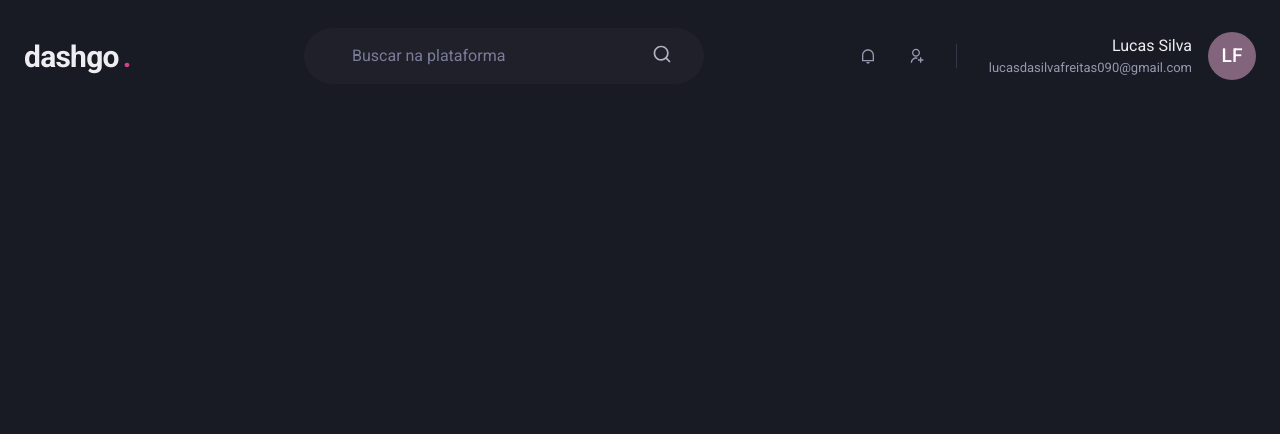
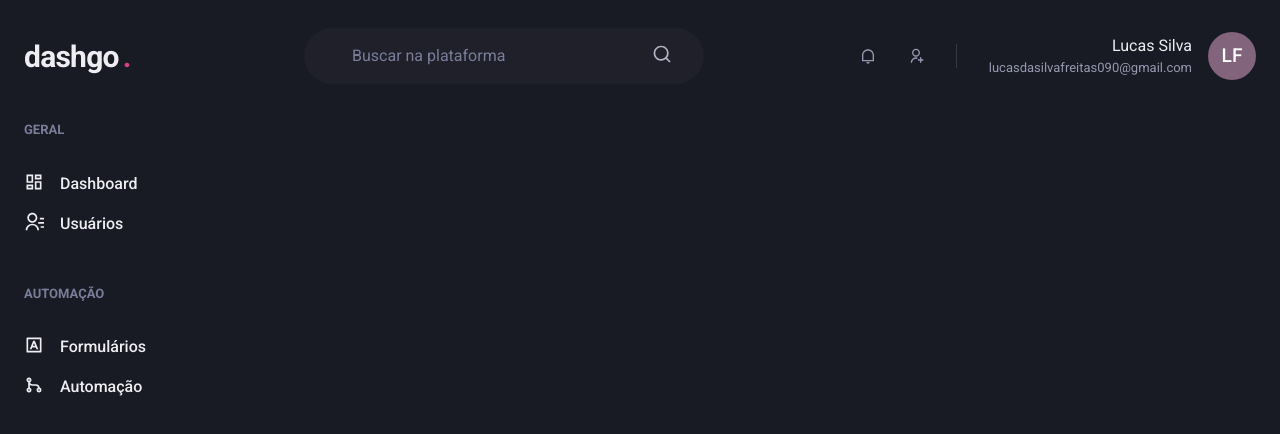
Before and after one commit to olucasfreitas/dash-go, a Next.js app: page /dashboard in a window 1280 px wide. Shown: the top 434 px of the page. Built offline with nearby package versions, Linux system fonts and the light colour scheme.

Commit message:
created sidebar and added it to dashboard page

```diff
--- /dev/null
+++ b/src/components/Sidebar.tsx
@@ -0,0 +1,54 @@
+import { Box, Icon, Stack, Text, Link } from "@chakra-ui/react";
+import {
+  RiContactsLine,
+  RiDashboardLine,
+  RiGitMergeLine,
+  RiInputMethodLine,
+} from "react-icons/ri";
+
+export function Sidebar() {
+  return (
+    <Box as="aside" w="64" mr="8">
+      <Stack spacing="12" align="flex-start">
+        <Box>
+          <Text fontWeight="bold" color="gray.400" fontSize="small">
+            GERAL
+          </Text>
+          <Stack spacing="4" mt="8" align="stretch">
+            <Link display="flex">
+              <Icon as={RiDashboardLine} fontSize="20" />
+              <Text ml="4" fontWeight="medium">
+                Dashboard
+              </Text>
+            </Link>
+            <Link display="flex">
+              <Icon as={RiContactsLine} fontSize="20" />
+              <Text ml="4" fontWeight="medium">
+                Usuários
+              </Text>
+            </Link>
+          </Stack>
+        </Box>
+        <Box>
+          <Text fontWeight="bold" color="gray.400" fontSize="small">
+            AUTOMAÇÃO
+          </Text>
+          <Stack spacing="4" mt="8" align="stretch">
+            <Link display="flex">
+              <Icon as={RiInputMethodLine} fontSize="20" />
+              <Text ml="4" fontWeight="medium">
+                Formulários
+              </Text>
+            </Link>
+            <Link display="flex">
+              <Icon as={RiGitMergeLine} fontSize="20" />
+              <Text ml="4" fontWeight="medium">
+                Automação
+              </Text>
+            </Link>
+          </Stack>
+        </Box>
+      </Stack>
+    </Box>
+  );
+}
--- a/src/pages/dashboard.tsx
+++ b/src/pages/dashboard.tsx
@@ -1,5 +1,14 @@
 import { Header } from "@/components/Header";
+import { Sidebar } from "@/components/Sidebar";
+import { Flex } from "@chakra-ui/react";
 
 export default function Dashboard() {
-  return <Header />;
+  return (
+    <Flex direction="column" h="100vh">
+      <Header />
+      <Flex w="100%" my="6" maxW={1480} mx="auto" px="6">
+        <Sidebar />
+      </Flex>
+    </Flex>
+  );
 }
```
